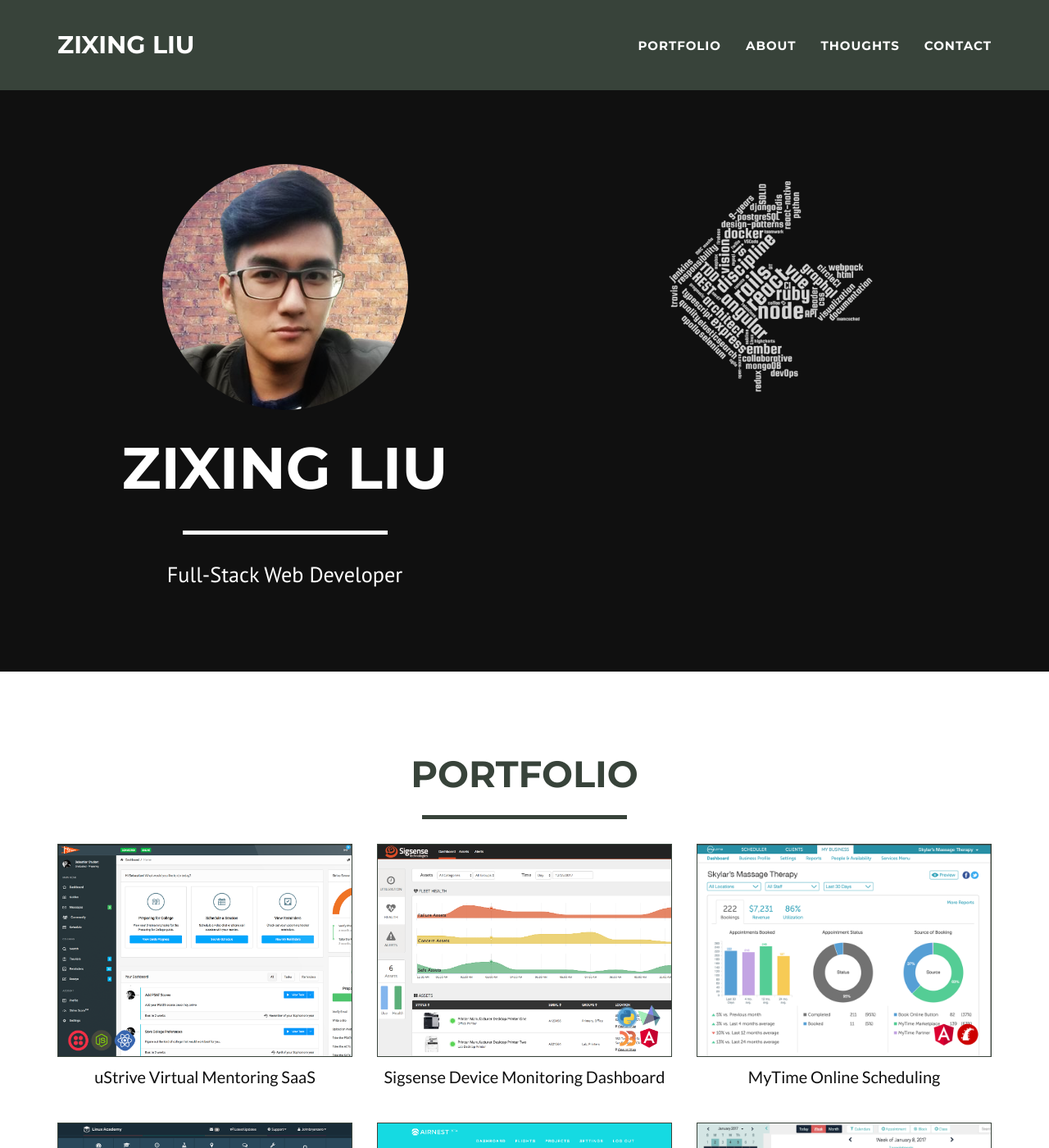
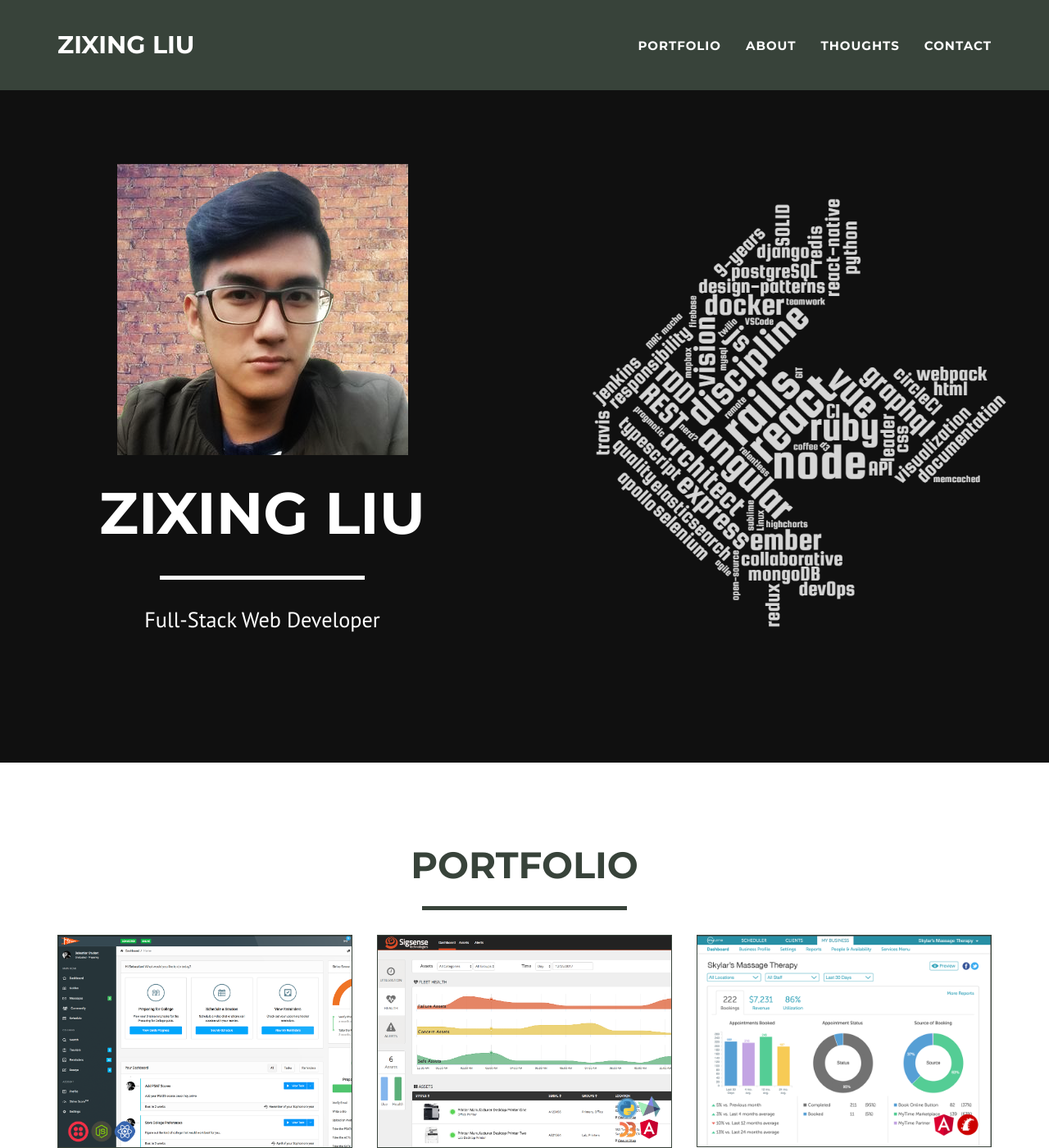
Before and after one commit to j-liu-dev/j-liu-dev.github.io, a Jekyll site: the page built from index.html, in a window 1280 px wide and 1400 px high. Shown: the whole window at 82% size. Built offline with Jekyll 4.4.1, drawn with Linux system fonts in a browser that asks for light colours.

Commit message:
header styles

```diff
--- a/_includes/css/custom.css
+++ b/_includes/css/custom.css
@@ -29,7 +29,7 @@
     content: "\f121";
 }
 
-header > div.container > div > div > img {
+header > div.container-fluid > div > div > img.profile {
     width: 300px;
     border-radius: 150px;
 }
--- a/_includes/css/main.css
+++ b/_includes/css/main.css
@@ -85,7 +85,7 @@
     background: #{{ site.color.primary }};
 }
 
-header .container {
+header .container-fluid {
     padding-top: 100px;
     padding-bottom: 50px;
 }
@@ -109,7 +109,7 @@
 }
 
 @media(min-width:768px) {
-    header .container {
+    header .container-fluid {
         padding-top: 200px;
         padding-bottom: 100px;
     }
--- a/_includes/header.html
+++ b/_includes/header.html
@@ -1,6 +1,6 @@
     <!-- Header -->
     <header>
-        <div class="container">
+        <div class="container-fluid">
             <div class="row">
                 <div class="col-12 col-md-6">
                     <img class="img-responsive" src="/img/profile.png" alt="">
```
